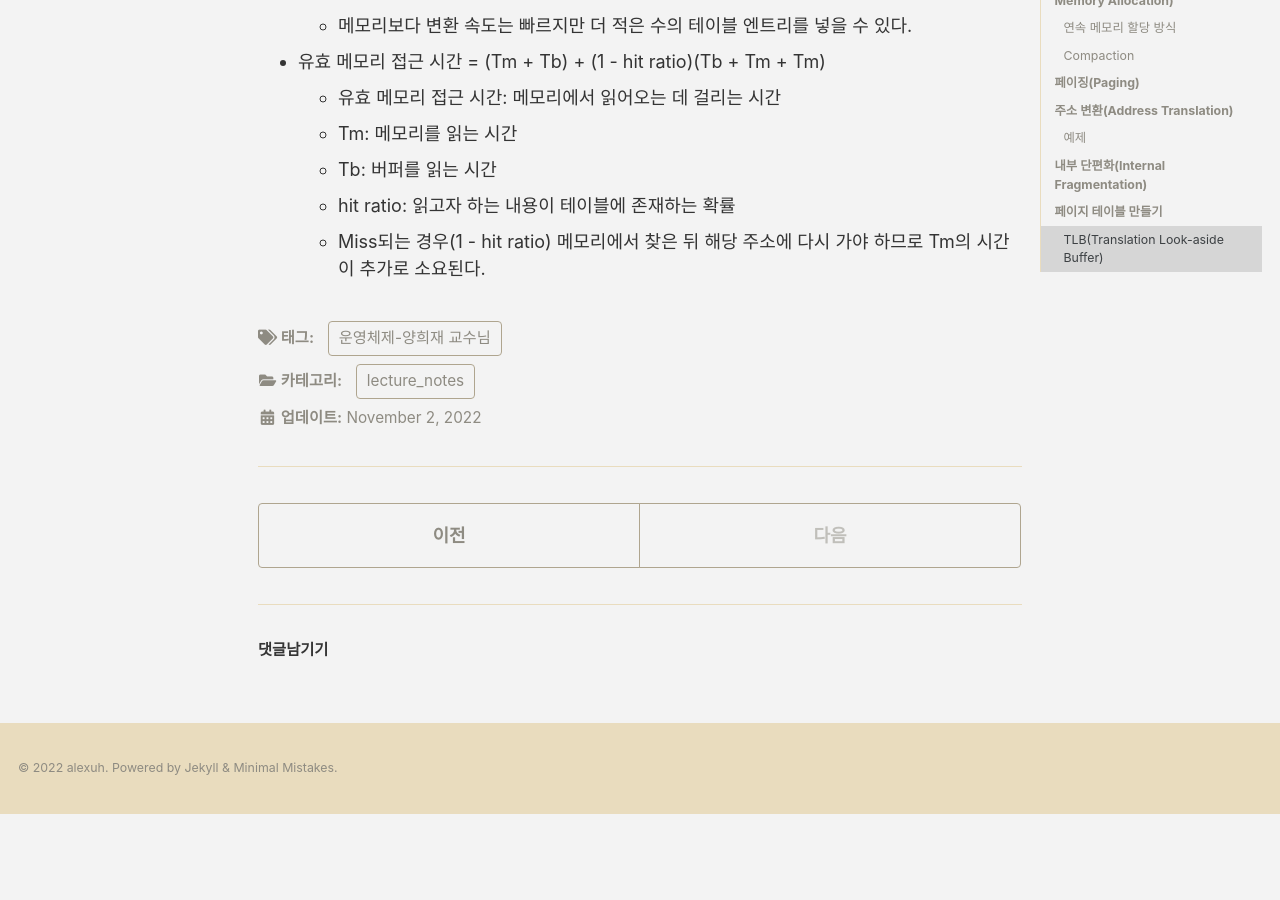
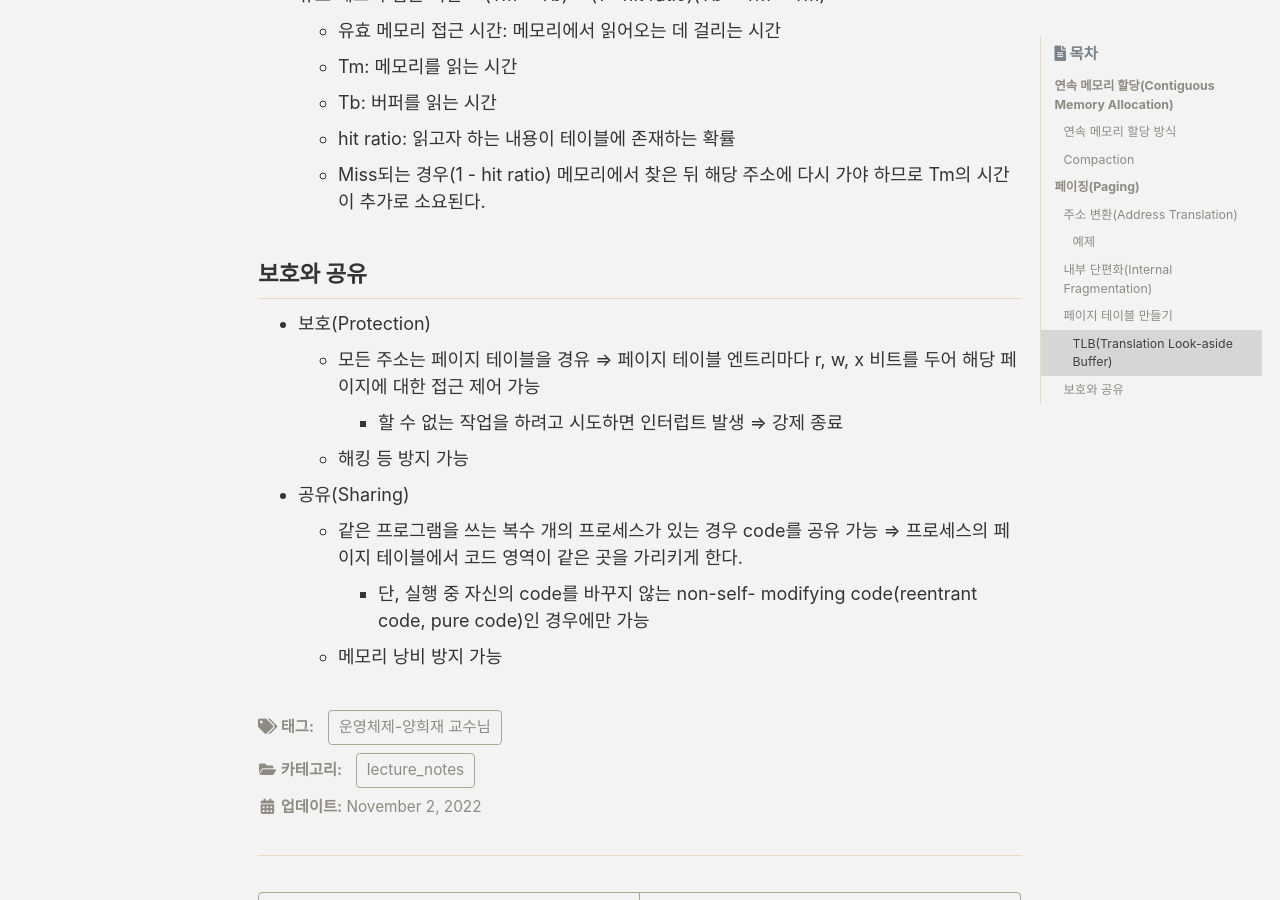
Before and after one commit to alexuhn/alexuhn.github.io-old, a Jekyll site: the page built from _posts/lecture_notes/운영체제-양희재_교수님/2022-11-02-19-20강-연속-메모리-할당과-페이징.md, in a window 1280 px wide and 900 px high, scrolled down 3859 px. Built offline with Jekyll 4.4.1, drawn with Linux system fonts in a browser that asks for light colours; cached includes are drawn as plain includes; some web fonts are replaced; comment, search, counter and statistics services are not loaded; before the commit the page ends 4673 px from its top, so only the background shows below that; some of the changed text lies outside the part shown.

Commit message:
Add content

```diff
--- a/_posts/lecture_notes/운영체제-양희재_교수님/2022-11-02-19-20강-연속-메모리-할당과-페이징.md
+++ b/_posts/lecture_notes/운영체제-양희재_교수님/2022-11-02-19-20강-연속-메모리-할당과-페이징.md
@@ -51,10 +51,10 @@ tags:
     ⇒ CPU 입장에선 메모리에 연속으로 할당된 것처럼 보임
     - Logical address는 연속적이고 physical address는 불연속적으로 된다.
 - 페이지 테이블(page table)
-    - 페이징 목적으로 사용하는 MMU
+    - 페이징을 위해 페이지 단위로 사용하는 MMU
     - 재배치 레지스터가 여러 개 존재
 
-# 주소 변환(Address Translation)
+## 주소 변환(Address Translation)
 
 - 논리 주소
     - CPU가 내는 주소
@@ -68,7 +68,7 @@ tags:
     - `p`에 해당하는 페이지 테이블 내용 ⇒ 프레임 번호 `f`
     - `p`는 `f`로 바뀌며 변위 `d`는 변하지 않음
 
-## 예제
+### 예제
 
 - Page size가 4 bytes이고 Page Table이 5 6 1 2 순으로 구성된 상황에서 논리 주소 13번지를 물리 주소로 변환
     - 논리 주소 13번지 ⇒ `1101`
@@ -89,7 +89,7 @@ tags:
     - `6`에 해당하는 페이지 테이블의 인덱스 값 ⇒ `7` ⇒ `111`
     - 최종 논리 주소는 `1111001010011` ⇒ 0x1E53
 
-# 내부 단편화(Internal Fragmentation)
+## 내부 단편화(Internal Fragmentation)
 
 - 프로세스 크기가 페이지 크기의 배수가 아닌 경우 발생
     - 마지막 페이지는 한 프레임을 다 채울 수 없음
@@ -97,7 +97,7 @@ tags:
 - 내부 단편화로 인해 낭비되는 최대 메모리 크기 = 페이지 크기 - 1 byte
     - 낭비되는 크기가 작기 때문에 큰 문제가 되지는 않는다.
 
-# 페이지 테이블 만들기
+## 페이지 테이블 만들기
 
 - CPU 레지스터
     - MMU를 CPU의 기억장치인 레지스터로 만들 수 있다.
@@ -108,7 +108,7 @@ tags:
     - 장점) 큰 페이지 테이블도 들어갈 수 있다.
     - 단점) 페이지 테이블을 먼저 읽어야 하므로 과정이 2배가 되어 주소 변환 속도가 느리다.
 
-## TLB(Translation Look-aside Buffer)
+### TLB(Translation Look-aside Buffer)
 
 - TLB: 주소 변환 목적으로 사용하는 high speed SRAM
     - 참고) 캐시 메모리는 SRAM으로 만든다.
@@ -121,3 +121,16 @@ tags:
     - Tb: 버퍼를 읽는 시간
     - hit ratio: 읽고자 하는 내용이 테이블에 존재하는 확률
     - Miss되는 경우(1 - hit ratio) 메모리에서 찾은 뒤 해당 주소에 다시 가야 하므로 Tm의 시간이 추가로 소요된다.
+
+## 보호와 공유
+
+- 보호(Protection)
+    - 모든 주소는 페이지 테이블을 경유
+    ⇒ 페이지 테이블 엔트리마다 r, w, x 비트를 두어 해당 페이지에 대한 접근 제어 가능
+        - 할 수 없는 작업을 하려고 시도하면 인터럽트 발생 ⇒ 강제 종료
+    - 해킹 등 방지 가능
+- 공유(Sharing)
+    - 같은 프로그램을 쓰는 복수 개의 프로세스가 있는 경우 code를 공유 가능
+    ⇒ 프로세스의 페이지 테이블에서 코드 영역이 같은 곳을 가리키게 한다.
+        - 단, 실행 중 자신의 code를 바꾸지 않는 non-self- modifying code(reentrant code, pure code)인 경우에만 가능
+    - 메모리 낭비 방지 가능
```
